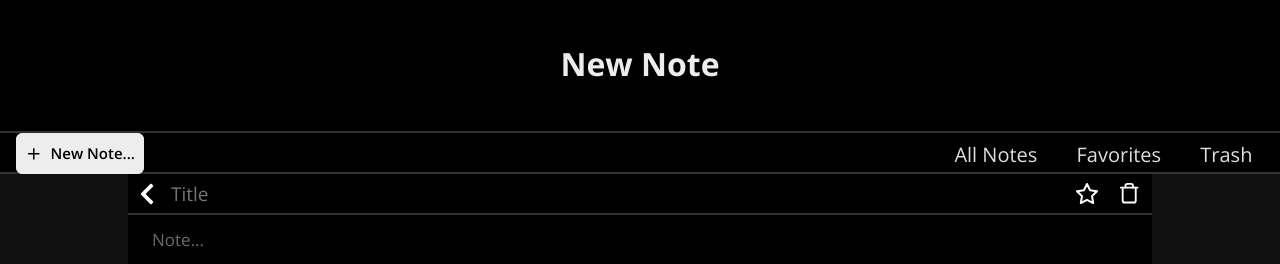
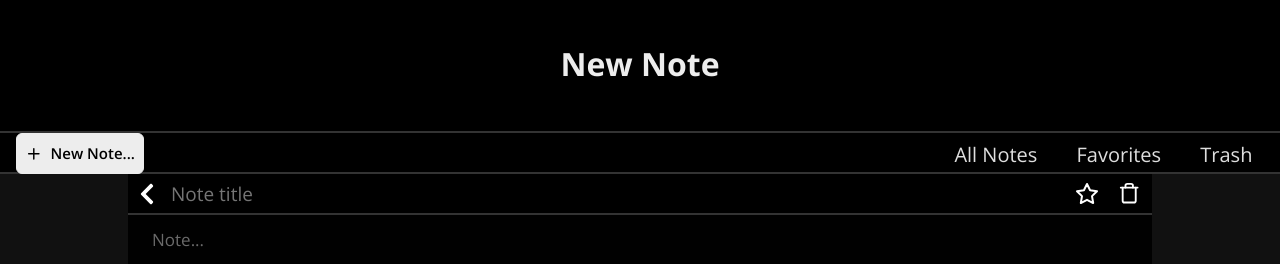
Before and after one commit to fistty/notes-app, a React (Vite) app: page /new in a window 1280 px wide. Shown: the top 264 px of the page. Built offline with nearby package versions, Linux system fonts and the light colour scheme.

Commit message:
Update TitleInput.jsx

```diff
--- a/src/components/TitleInput.jsx
+++ b/src/components/TitleInput.jsx
@@ -10,7 +10,7 @@ function TitleInput({ title, setTitle, setSave, disabled }) {
 		<>
 			<input
 				className="title-input"
-				placeholder="Title"
+				placeholder="Note title"
 				value={title}
 				onChange={handleChange}
 				name="title"
```
